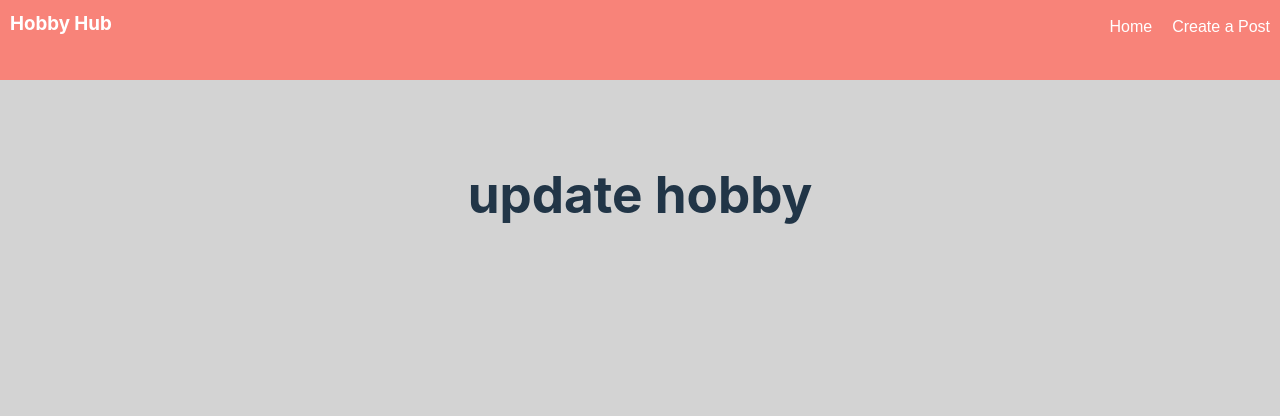
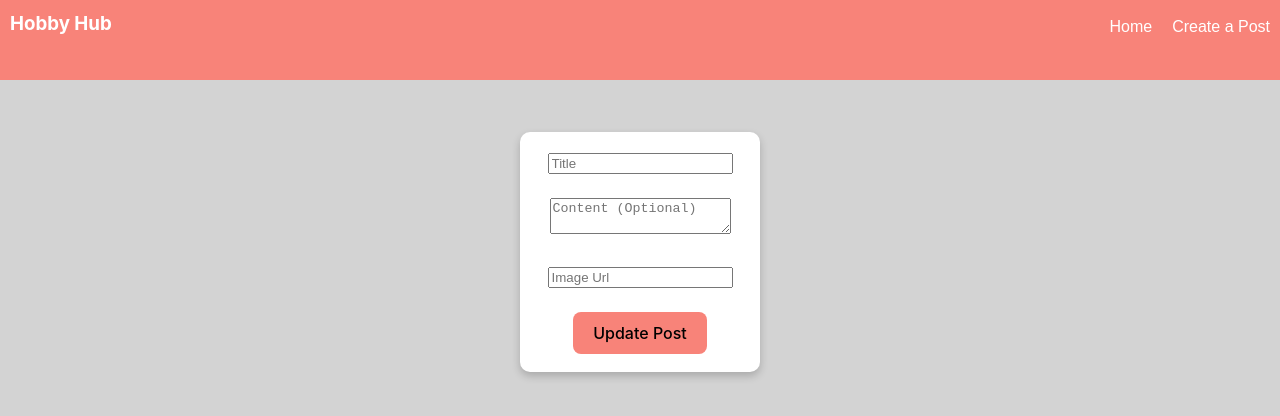
Before and after one commit to Boyce007/Hobbyhub, a React (Vite) app: page /hobby/1/update in a window 1280 px wide. Shown: the top 416 px of the page. Built offline with nearby package versions, Linux system fonts and the light colour scheme.

Commit message:
added form component to update posts

```diff
--- a/src/pages/UpdateHobby.jsx
+++ b/src/pages/UpdateHobby.jsx
@@ -1,9 +1,28 @@
 import React from 'react'
-
+import { useParams } from 'react-router-dom'
+import { useState } from 'react';
+import { supabase } from '../client';
+import HobbyForm from '../components/HobbyForm';
 const UpdateHobby = () => {
+  const {id} = useParams();
+  const [hobby,setHobby] = useState({})
+  const updatehobby = async (e) => {
+        e.preventDefault();
+        await supabase
+        .from("Hobbies")
+        .update({title:hobby.title,image:hobby.image,content:hobby.content})
+        .eq('id',id)
+        window.location = "/";
+  }
   return (
     <div>
-      <h1>update hobby</h1>
+      <HobbyForm
+      handleSubmit={updatehobby}
+      submitButtonName={"Update Post"}
+      setHobbyValue={setHobby}
+
+
+      />
     </div>
   )
 }
```
